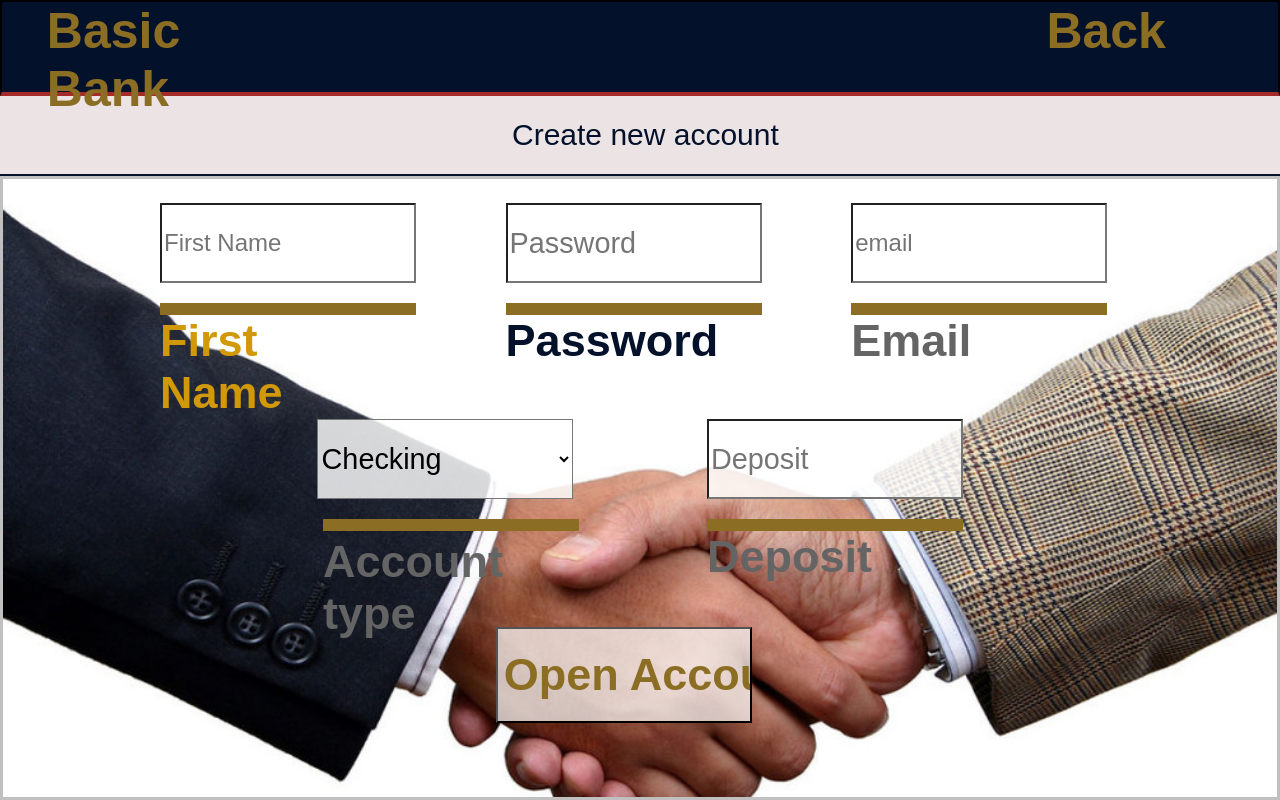
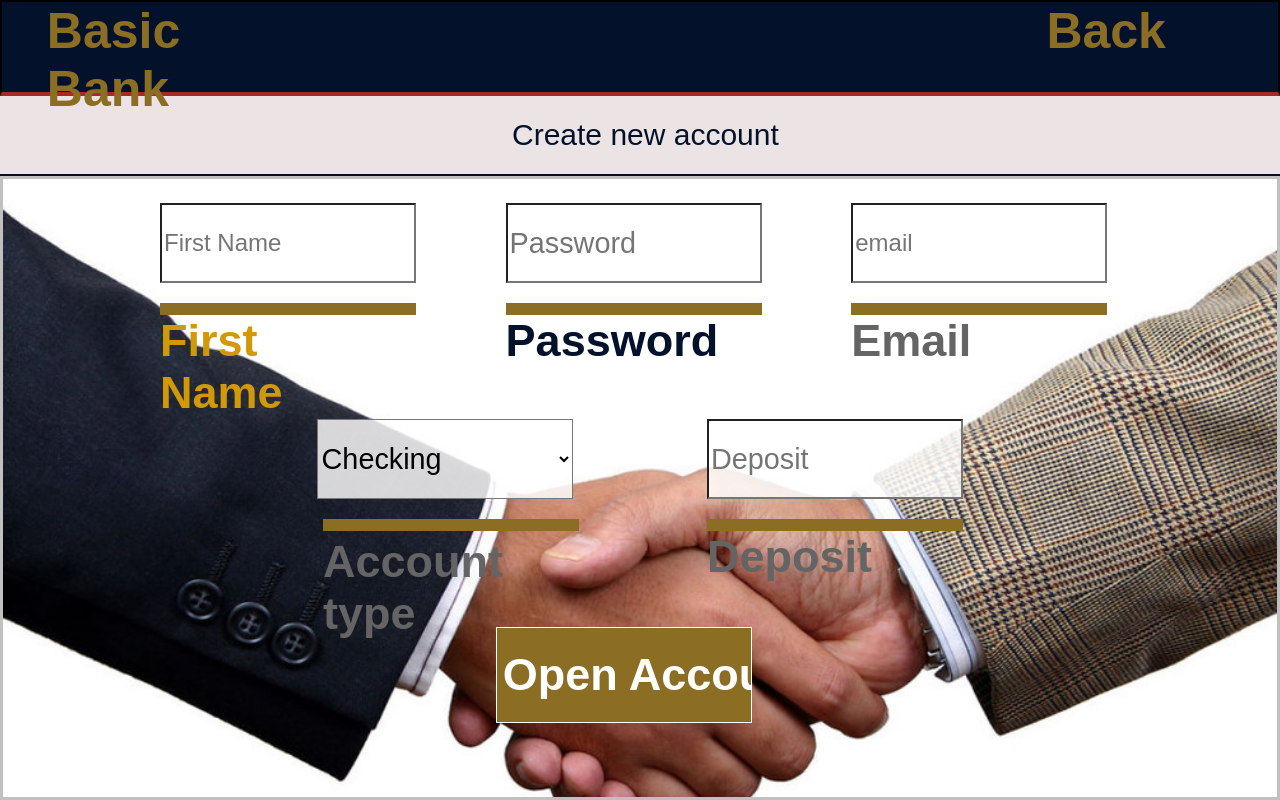
Before and after one commit to cyberstizz/basicbank, a React (Create React App) app: page /create in a window 1280 px wide. In both pictures the pointer is over the input "Open Account". Built offline with nearby package versions, Linux system fonts and the light colour scheme.

Commit message:
altered hover state of open account button

```diff
--- a/src/components/Accounts.css
+++ b/src/components/Accounts.css
@@ -159,6 +159,19 @@ margin-left: 40vw;
     background-color: rgba(255, 255, 255, 0.702);
     margin-top: -4vh;
     margin-left: 38.5vw;
+    border: solid 1.5px rgb(139, 110, 35);
+}
+
+.openAccountButton:hover{
+    height: 12vh;
+    width: 20vw;
+    font-size: 45px;
+    font-weight: 900;
+    color: white;
+    background-color: rgb(139, 110, 35);
+    margin-top: -4vh;
+    margin-left: 38.5vw;
+    border: solid 1.5px white;
 }
 
 .firstNameBlock{
```
